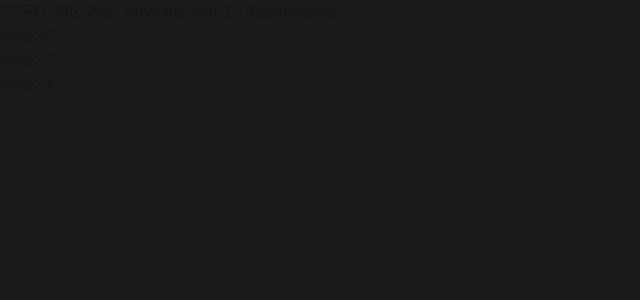
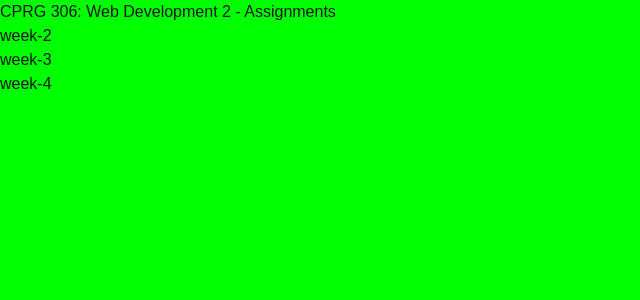
Before and after one commit to manminder11/cprg306-assignments, a Next.js app: page / in a window 1280 px wide. Shown: the top 300 px of the page, without its empty margins (0-640 px from the left). Built offline with nearby package versions, Linux system fonts and the light colour scheme.

Commit message:
tried something new 💡💡

```diff
--- a/app/globals.css
+++ b/app/globals.css
@@ -18,7 +18,7 @@ body {
   color: var(--foreground);
   background: var(--background);
   font-family: Arial, Helvetica, sans-serif;
-  background-color: #1A1A1A
+  background-color:lime
 }
 
 @layer utilities {
```
